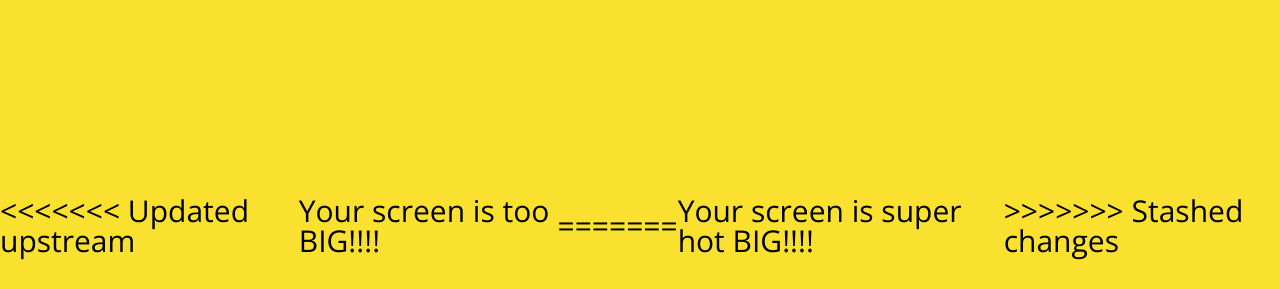
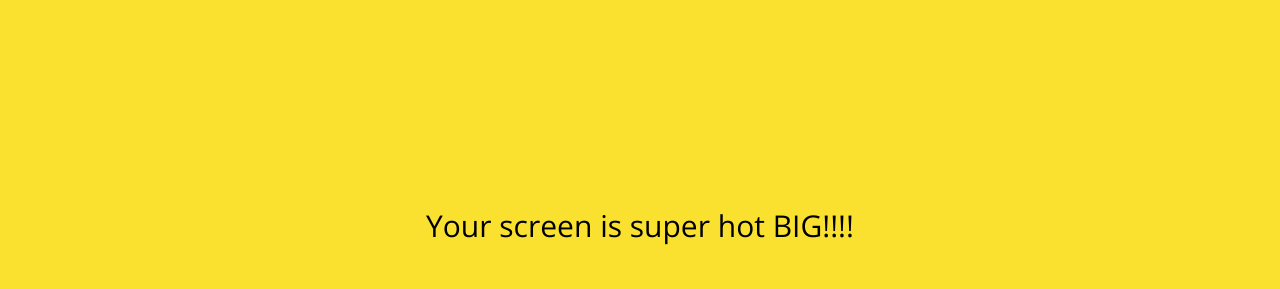
Before and after one commit to Craft-air-Li/Kokoa-Clone-2022-Lim, a plain HTML site: page setting-page.html in a window 1280 px wide. Shown: the part 174-463 px from the top of the page. Drawn offline with nearby package versions, Linux system fonts and the light colour scheme.

Commit message:
Update setting-page.html

```diff
--- a/setting-page.html
+++ b/setting-page.html
@@ -189,11 +189,7 @@
       </div>
     </div>
     <div class="only-mobile">
-<<<<<<< Updated upstream
-      <span>Your screen is too BIG!!!!</span>
-=======
       <span>Your screen is super hot BIG!!!!</span>
->>>>>>> Stashed changes
     </div>
     <script
       src="https://kit.fontawesome.com/e66c30c849.js"
```
